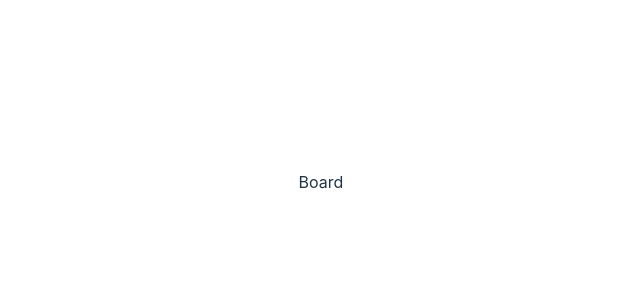
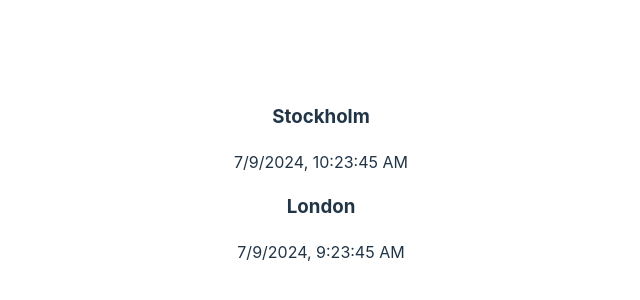
Before and after one commit to r0binsahin/robins-world-clocks, a React (Vite) app: page / in a window 1280 px wide. Shown: the part 218-518 px from the top of the page, without its empty margins (319-959 px from the left). Built offline with nearby package versions, Linux system fonts and the light colour scheme.

Commit message:
time and location set

```diff
--- a/src/App.tsx
+++ b/src/App.tsx
@@ -1,10 +1,15 @@
 import './App.css';
 import { Board } from './components/Board';
+import { ClockType } from './models/Clock';
 
 function App() {
+  const clocks: ClockType[] = [
+    { timezone: 'Europe/Stockholm', location: 'Stockholm' },
+    { timezone: 'Europe/London', location: 'London' },
+  ];
   return (
     <>
-      <Board />
+      <Board clocks={clocks} />
     </>
   );
 }
--- a/src/components/Board.tsx
+++ b/src/components/Board.tsx
@@ -1,3 +1,16 @@
-export const Board = () => {
-  return <div>Board</div>;
+import { ClockType } from '../models/Clock';
+import { Clock } from './Clock';
+
+interface BoardProps {
+  clocks: ClockType[];
+}
+
+export const Board = ({ clocks }: BoardProps) => {
+  return (
+    <>
+      {clocks.map((clock, index) => (
+        <Clock key={index} clock={clock} />
+      ))}
+    </>
+  );
 };
--- a/src/components/Clock.tsx
+++ b/src/components/Clock.tsx
@@ -1,20 +1,30 @@
-import { useState } from 'react';
+import { useEffect, useState } from 'react';
+import { ClockType } from '../models/Clock';
 
 interface ClockProps {
-  location: string;
-  timezone: string;
+  clock: ClockType;
 }
 
-export const Clock = ({ location, timezone }: ClockProps) => {
-  const initialTime = new Date().toLocaleString('sv', { timeZone: timezone });
+export const Clock = ({ clock }: ClockProps) => {
+  const initialTime = new Date().toLocaleString('sv', {
+    timeZone: clock.timezone,
+  });
 
   console.log(initialTime);
 
   const [time, setTime] = useState(initialTime);
 
+  useEffect(() => {
+    setInterval(() => {
+      setTime(new Date().toLocaleString('en-US', { timeZone: clock.timezone }));
+    }, 1000);
+
+    /*     return () => clearInterval(timer); */
+  }, [clock.timezone]);
+
   return (
     <div>
-      <h3>{location}</h3>
+      <h3>{clock.location}</h3>
       <p>{time}</p>
     </div>
   );
--- /dev/null
+++ b/src/models/Clock.ts
@@ -0,0 +1,4 @@
+export interface ClockType {
+  location: string;
+  timezone: string;
+}
```
